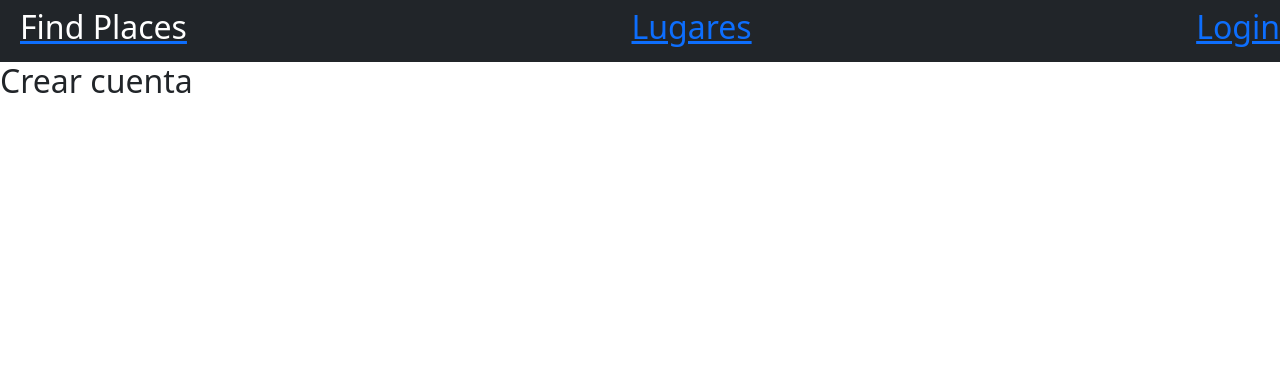
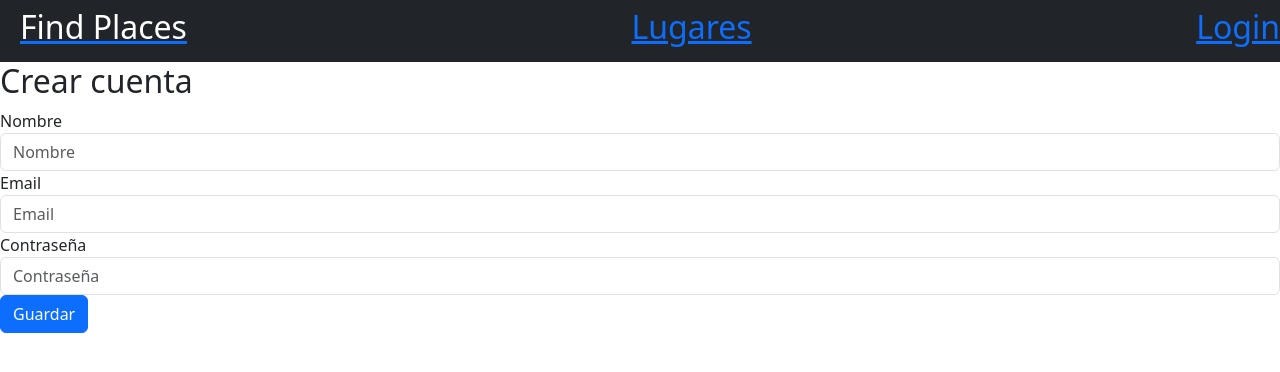
Before and after one commit to tomasnicolucci/FindPlaces-Frontend, a React (Create React App) app: page /users/new in a window 1280 px wide. Shown: the top 372 px of the page. Built offline with nearby package versions, Linux system fonts and the light colour scheme.

Commit message:
new form

```diff
--- a/src/Services/users.js
+++ b/src/Services/users.js
@@ -0,0 +1,9 @@
+export const postUser = (req) => {
+    return fetch('http://localhost:3004/users', req)
+    .then(response => {
+        return response.json();
+    })
+    .catch(error => {
+        console.log(error);
+    })
+}
--- a/src/components/Forms/Register.jsx
+++ b/src/components/Forms/Register.jsx
@@ -1,8 +1,54 @@
-import React from 'react'
+import React, { useState } from 'react'
+import { postUser } from '../../Services/users.js'
+const Register = () => {
 
-const Register = () => {
+  const [user, setUser] = useState({name: '', email:'', password:''});
+
+  const handleChange = e => {
+    setUser({
+      ...user, [e.target.name]: e.target.value
+    });
+  }
+
+  const handleSubmit = async () => {
+    const request = {
+      method: 'POST',
+      headers: {'Content-Type': 'application/json'},
+      body: JSON.stringify(user)
+    }
+    try{
+      await postUser(request)
+    }catch(error){
+      console.log(error);
+    }
+    setUser({
+      name: '',
+      email: '',
+      password: ''
+    })
+  }
+
   return (
+    <>
     <h2>Crear cuenta</h2>
+    <div>
+        <form onSubmit={handleSubmit}>
+          <div className="form-group">
+            <label htmlFor="name">Nombre</label>
+            <input value={user.name} onChange={handleChange} name="name" type="text" className="form-control" id="name" placeholder="Nombre" />
+          </div>
+          <div className="form-group">
+            <label htmlFor="email">Email</label>
+            <input value={user.email} onChange={handleChange} name="email" type="text" className="form-control" id="description" placeholder="Email" />
+          </div>
+          <div className="form-group">
+            <label htmlFor="password">Contraseña</label>
+            <input value={user.password} onChange={handleChange} name="password" type="text" className="form-control" id="password" placeholder="Contraseña" />
+          </div>
+          <button type="submit" className="btn btn-primary">Guardar</button>
+        </form>
+      </div>
+      </>
   )
 }
 
```
